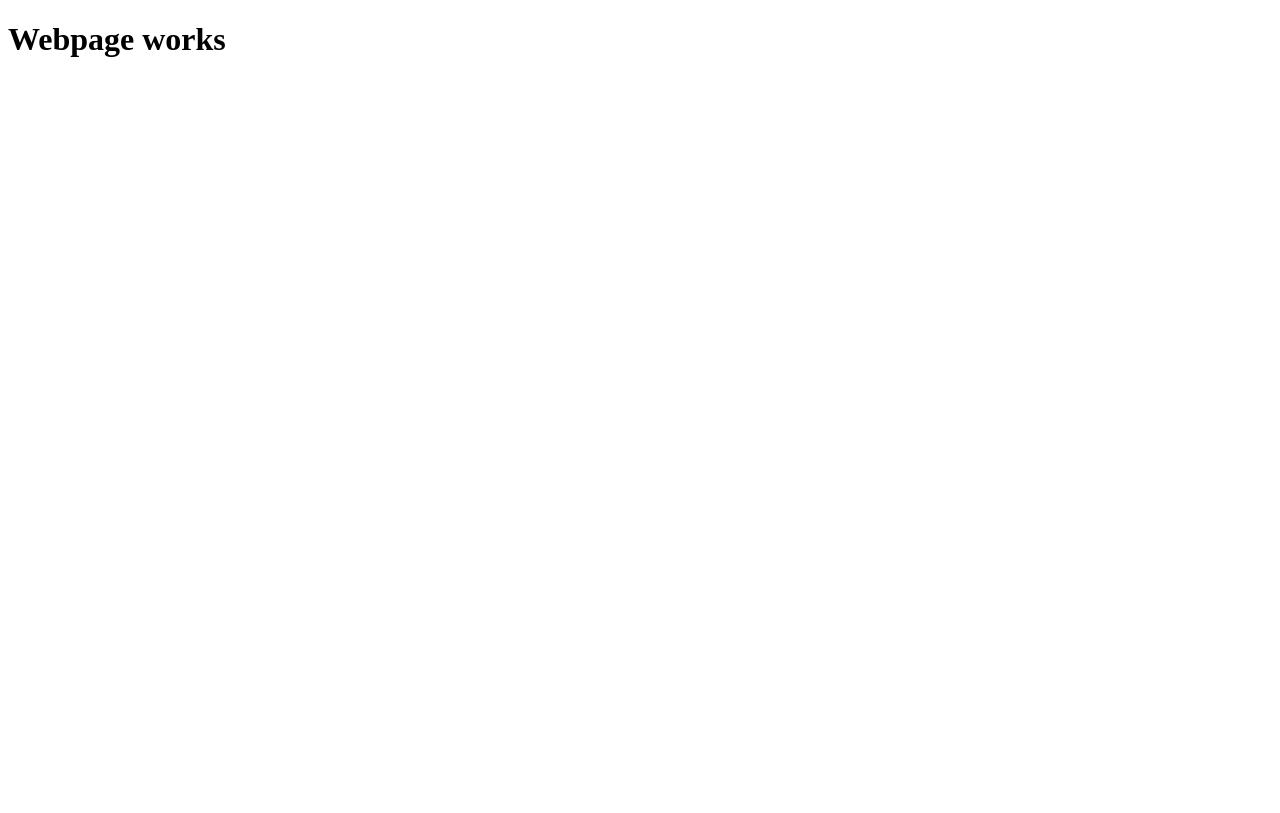
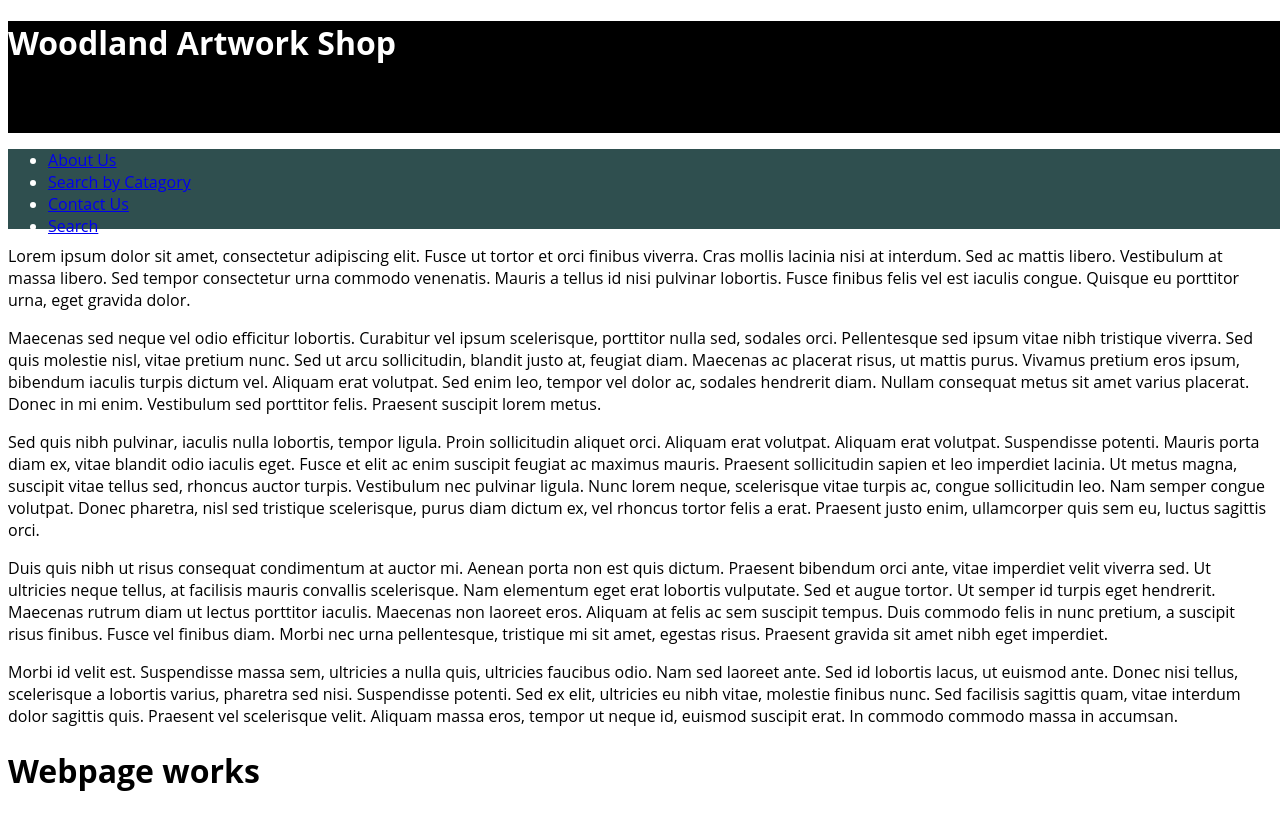
Before and after one commit to liamm91/shop, an Angular app: page / in a window 1280 px wide. Built offline with nearby package versions, Linux system fonts and the light colour scheme.

Commit message:
added some html

```diff
--- a/src/index.html
+++ b/src/index.html
@@ -8,6 +8,53 @@
   <link rel="icon" type="image/x-icon" href="favicon.ico">
 </head>
 <body>
+  <!-- header -->
+  <div class="header-container">
+    <h1>Woodland Artwork Shop</h1>
+  </div>
+
+  <!-- navbar -->
+  <div class="navbar-container">
+    <nav class="navbar">
+      <ul class="navbar-nav">
+        <li class="nav-item">
+          <a href="/" class="nav-link">
+            <span class="link-text">About Us</span>
+          </a>
+        </li>
+
+        <li class="nav-item">
+          <a href="/" class="nav-link">
+            <span class="link-text">Search by Catagory</span>
+          </a>
+        </li>
+
+        <li class="nav-item">
+          <a href="/" class="nav-link">
+            <span class="link-text">Contact Us</span>
+          </a>
+        </li>
+
+        <li class="nav-item">
+          <a href="/" class="nav-link">
+            <span class="link-text">Search</span>
+          </a>
+        </li>
+      </ul>
+    </nav>
+  </div>
+
+  <!-- body -->
+  <main>
+    <p>Lorem ipsum dolor sit amet, consectetur adipiscing elit. Fusce ut tortor et orci finibus viverra. Cras mollis lacinia nisi at interdum. Sed ac mattis libero. Vestibulum at massa libero. Sed tempor consectetur urna commodo venenatis. Mauris a tellus id nisi pulvinar lobortis. Fusce finibus felis vel est iaculis congue. Quisque eu porttitor urna, eget gravida dolor. </p>
+    <p>Maecenas sed neque vel odio efficitur lobortis. Curabitur vel ipsum scelerisque, porttitor nulla sed, sodales orci. Pellentesque sed ipsum vitae nibh tristique viverra. Sed quis molestie nisl, vitae pretium nunc. Sed ut arcu sollicitudin, blandit justo at, feugiat diam. Maecenas ac placerat risus, ut mattis purus. Vivamus pretium eros ipsum, bibendum iaculis turpis dictum vel. Aliquam erat volutpat. Sed enim leo, tempor vel dolor ac, sodales hendrerit diam. Nullam consequat metus sit amet varius placerat. Donec in mi enim. Vestibulum sed porttitor felis. Praesent suscipit lorem metus. </p>
+    <p>Sed quis nibh pulvinar, iaculis nulla lobortis, tempor ligula. Proin sollicitudin aliquet orci. Aliquam erat volutpat. Aliquam erat volutpat. Suspendisse potenti. Mauris porta diam ex, vitae blandit odio iaculis eget. Fusce et elit ac enim suscipit feugiat ac maximus mauris. Praesent sollicitudin sapien et leo imperdiet lacinia. Ut metus magna, suscipit vitae tellus sed, rhoncus auctor turpis. Vestibulum nec pulvinar ligula. Nunc lorem neque, scelerisque vitae turpis ac, congue sollicitudin leo. Nam semper congue volutpat. Donec pharetra, nisl sed tristique scelerisque, purus diam dictum ex, vel rhoncus tortor felis a erat. Praesent justo enim, ullamcorper quis sem eu, luctus sagittis orci. </p>
+    <p>Duis quis nibh ut risus consequat condimentum at auctor mi. Aenean porta non est quis dictum. Praesent bibendum orci ante, vitae imperdiet velit viverra sed. Ut ultricies neque tellus, at facilisis mauris convallis scelerisque. Nam elementum eget erat lobortis vulputate. Sed et augue tortor. Ut semper id turpis eget hendrerit. Maecenas rutrum diam ut lectus porttitor iaculis. Maecenas non laoreet eros. Aliquam at felis ac sem suscipit tempus. Duis commodo felis in nunc pretium, a suscipit risus finibus. Fusce vel finibus diam. Morbi nec urna pellentesque, tristique mi sit amet, egestas risus. Praesent gravida sit amet nibh eget imperdiet. </p>
+    <p>Morbi id velit est. Suspendisse massa sem, ultricies a nulla quis, ultricies faucibus odio. Nam sed laoreet ante. Sed id lobortis lacus, ut euismod ante. Donec nisi tellus, scelerisque a lobortis varius, pharetra sed nisi. Suspendisse potenti. Sed ex elit, ultricies eu nibh vitae, molestie finibus nunc. Sed facilisis sagittis quam, vitae interdum dolor sagittis quis. Praesent vel scelerisque velit. Aliquam massa eros, tempor ut neque id, euismod suscipit erat. In commodo commodo massa in accumsan. </p>
+  </main>
+
+  <!-- footer -->
+
   <app-root></app-root>
 </body>
 </html>
--- a/src/styles.css
+++ b/src/styles.css
@@ -1 +1,26 @@
 /* You can add global styles to this file, and also import other style files */
+:root {
+  font-size: 16px;
+  font-family: "Open Sans";
+  padding: 0rem;
+  margin: 0rem;
+}
+
+body{
+  color: black;
+  background-color: white;
+}
+
+.header-container{
+  height: 7rem;
+  width: 100vw;
+  background-color: black;
+  color: white;
+}
+
+.navbar-container{
+  height: 5rem;
+  width: 100vw;
+  background: #2f4f4f;
+  color: white;
+}
```
